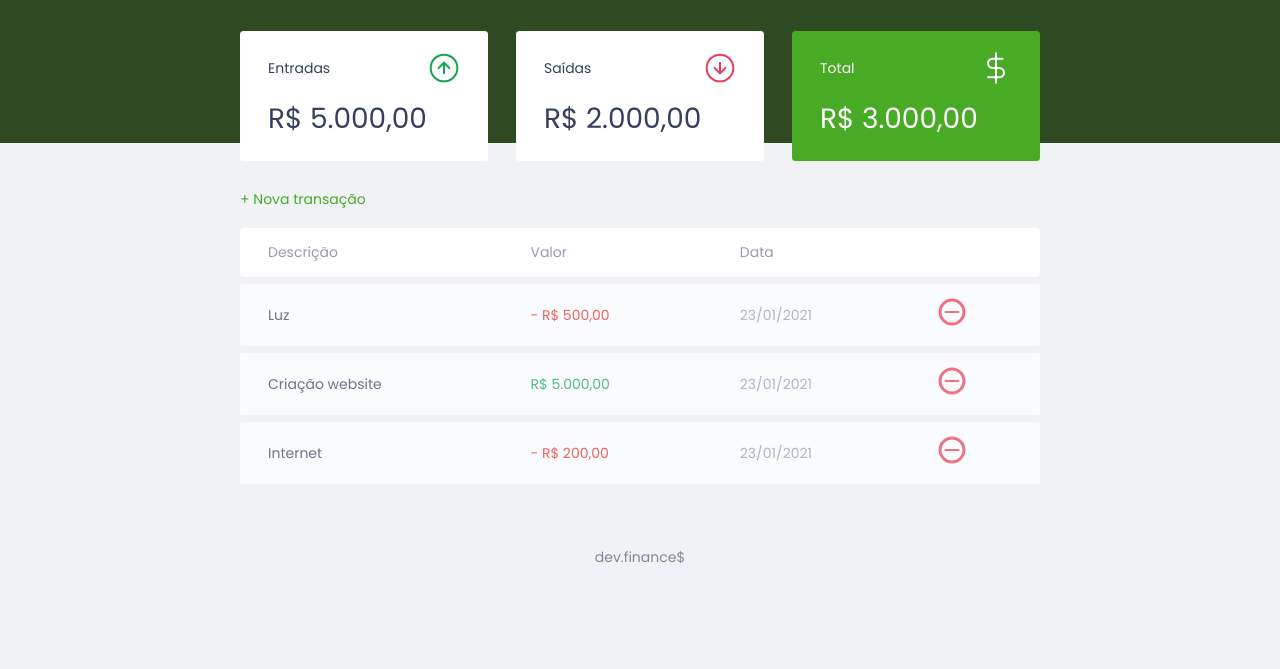
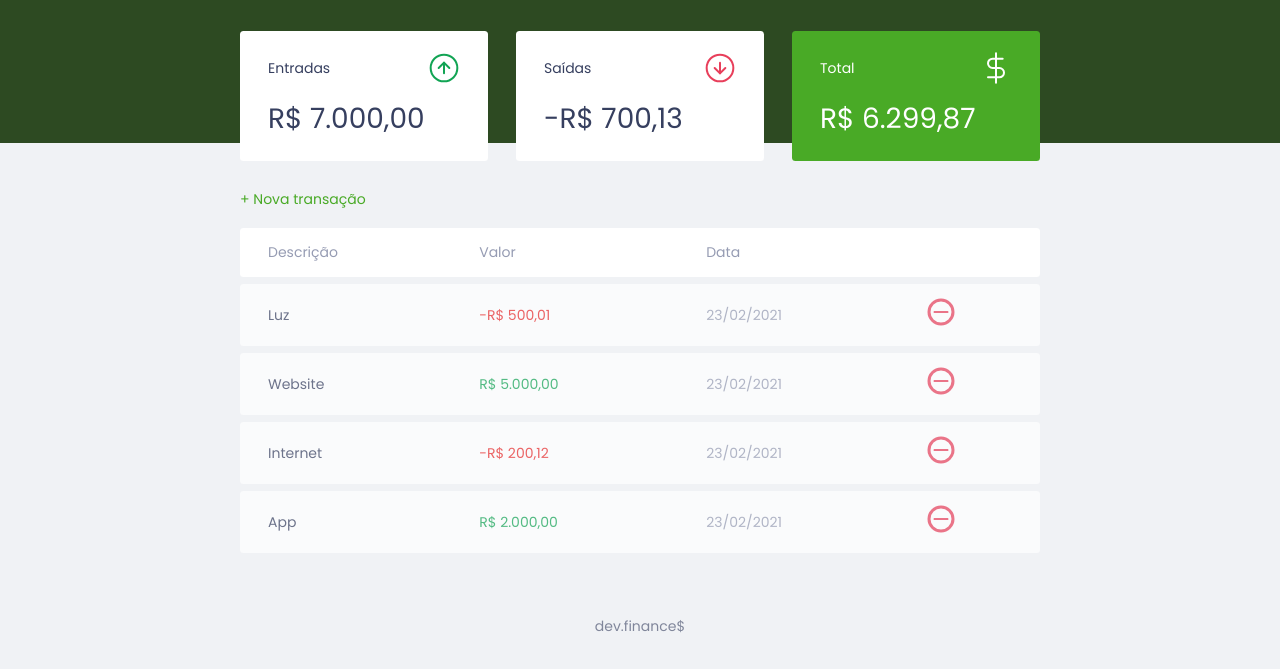
Before and after one commit to Mateus-Kent/discover-front-end, a plain HTML site: page index.html in a window 1280 px wide. Shown: the part 55-724 px from the top of the page. Drawn offline with Linux system fonts and the light colour scheme.

Commit message:
Add a Javascript file

```diff
--- a/index.html
+++ b/index.html
@@ -27,7 +27,7 @@
           <span>Entradas</span>
           <img src="./assets/income.svg" alt="Imagem de entradas" />
         </h3>
-        <p>R$ 5.000,00</p>
+        <p id="incomeDisplay">R$ 5.000,00</p>
       </div>
 
       <div class="card">
@@ -37,7 +37,7 @@
           </span>
           <img src="./assets/expense.svg" alt="Image de saídas">
         </h3>
-        <p>R$ 2.000,00</p>
+        <p id="expenseDisplay">R$ 2.000,00</p>
       </div>
 
       <div class="card total">
@@ -47,7 +47,7 @@
           </span>
           <img src="./assets/total.svg" alt="Image de total">
         </h3>
-        <p>R$ 3.000,00</p>
+        <p id="totalDisplay">R$ 3.000,00</p>
       </div>
 
     </section>
@@ -67,30 +67,7 @@
           </tr>
         </thead>
         <tbody>
-          <tr>
-            <td class="description">Luz</td>
-            <td class="expense">- R$ 500,00</td>
-            <td class="date">23/01/2021</td>
-            <td>
-              <img src="./assets/minus.svg" alt="Remover transação">
-            </td>
-          </tr>
-          <tr>
-            <td class="description">Criação website</td>
-            <td class="income">R$ 5.000,00</td>
-            <td class="date">23/01/2021</td>
-            <td>
-              <img src="./assets/minus.svg" alt="Remover transação">
-            </td>
-          </tr>
-          <tr>
-            <td class="description">Internet</td>
-            <td class="expense">- R$ 200,00</td>
-            <td class="date">23/01/2021</td>
-            <td>
-              <img src="./assets/minus.svg" alt="Remover transação">
-            </td>
-          </tr>
+
         </tbody>
       </table>
     </section>
@@ -131,27 +108,7 @@
     <p>dev.finance$</p>
   </footer>
 
-  <script>
-    const Modal = {
-      open() {
-        // Abrir modal
-        // Adicionar a class active ao modal
-        document
-          .querySelector('.modal-overlay')
-          .classList.add('active')
-      },
-      close() {
-        // fechar o modal
-        // remover a class active do modal
-        document
-          .querySelector('.modal-overlay')
-          .classList.remove('active')
-      }
-    }
-
-  </script>
-
-
+ <script src="./scripts.js"></script>
 
 
 </body>
--- /dev/null
+++ b/scripts.js
@@ -0,0 +1,124 @@
+const Modal = {
+  open() {
+    // Abrir modal
+    // Adicionar a class active ao modal
+    document.querySelector(".modal-overlay").classList.add("active");
+  },
+  close() {
+    // fechar o modal
+    // remover a class active do modal
+    document.querySelector(".modal-overlay").classList.remove("active");
+  },
+};
+
+const transactions = [
+  {
+    id: 1,
+    description: "Luz",
+    amount: -50001,
+    date: "23/02/2021",
+  },
+  {
+    id: 2,
+    description: "Website",
+    amount: 500000,
+    date: "23/02/2021",
+  },
+  {
+    id: 3,
+    description: "Internet",
+    amount: -20012,
+    date: "23/02/2021",
+  },
+  {
+    id: 4,
+    description: "App",
+    amount: 200000,
+    date: "23/02/2021",
+  },
+];
+
+const Transaction = {
+  incomes() {
+    // somar as entradas
+    let income = 0;
+    transactions.forEach((transaction) => {
+      if (transaction.amount > 0) {
+        income += transaction.amount;
+      }
+    });
+
+    return income;
+  },
+
+  expenses() {
+    // somar as saídas
+    let expense = 0;
+    transactions.forEach((transaction) => {
+      if (transaction.amount < 0) {
+        expense += transaction.amount;
+      }
+    });
+    return expense;
+  },
+
+  total() {
+    return Transaction.incomes() + Transaction.expenses();
+  },
+};
+
+const DOM = {
+  transactionsContainer: document.querySelector("#data-table  tbody"),
+  addTransaction(transaction, index) {
+    const tr = document.createElement("tr");
+    tr.innerHTML = DOM.innerHTMLTransaction(transaction);
+
+    DOM.transactionsContainer.appendChild(tr);
+  },
+  innerHTMLTransaction(transaction) {
+    const CSSclass = transaction.amount > 0 ? "income" : "expense";
+
+    const amount = Utils.formatCurrency(transaction.amount);
+
+    const html = `
+    <td class="description">${transaction.description}</td>
+    <td class="${CSSclass}">${amount}</td>
+    <td class="date">${transaction.date}</td>
+    <td>
+      <img src="./assets/minus.svg" alt="Remover transação">
+    </td>`;
+
+    return html;
+  },
+
+  updateBalance() {
+    document.getElementById("incomeDisplay").innerHTML = Utils.formatCurrency(Transaction.incomes());
+
+    document.getElementById("expenseDisplay").innerHTML = Utils.formatCurrency(Transaction.expenses());
+
+    document.getElementById("totalDisplay").innerHTML = Utils.formatCurrency(Transaction.total());
+  },
+};
+
+const Utils = {
+  formatCurrency(value) {
+    const signal = Number(value) < 0 ? "-" : "";
+
+    value = String(value).replace(/\D/g, "");
+
+    value = Number(value) / 100;
+
+    value = value.toLocaleString("pt-BR", {
+      style: "currency",
+      currency: "BRL",
+    });
+
+    return signal + value;
+  },
+};
+
+transactions.forEach(function (transaction) {
+  DOM.addTransaction(transaction);
+});
+
+DOM.updateBalance();
```
